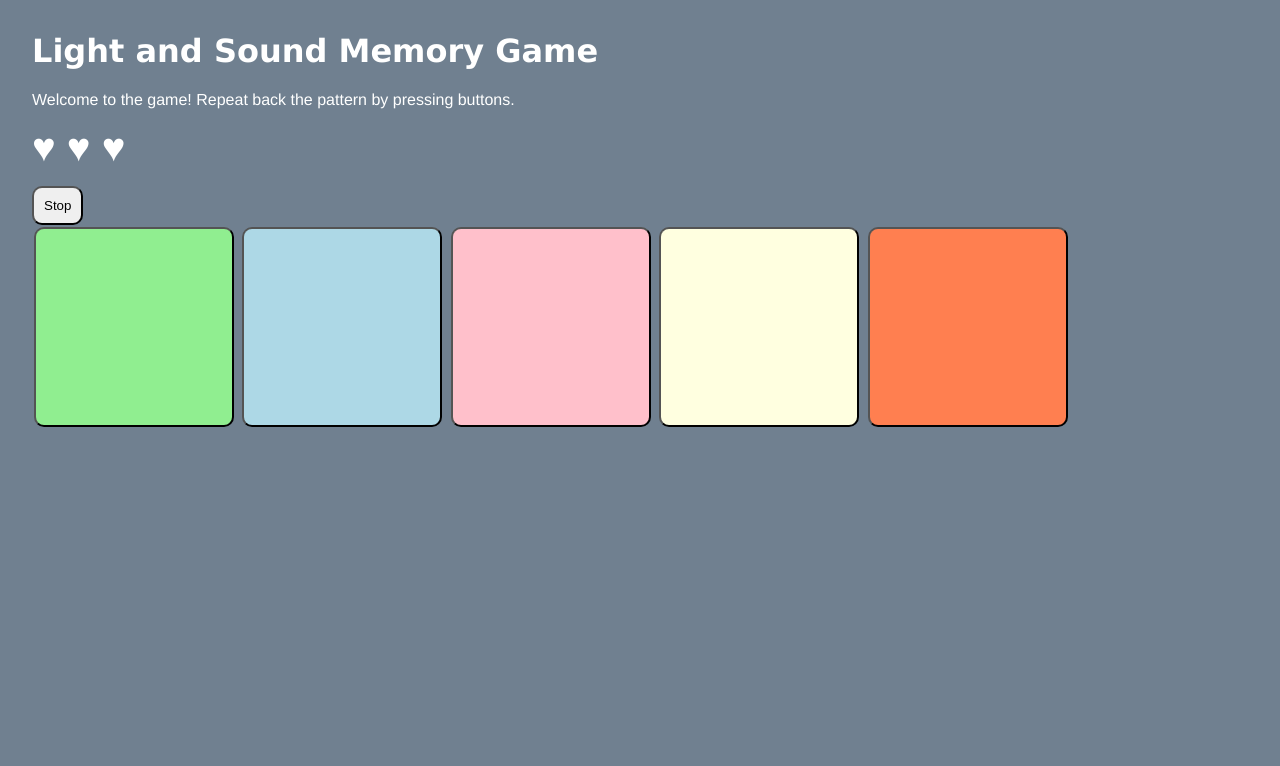
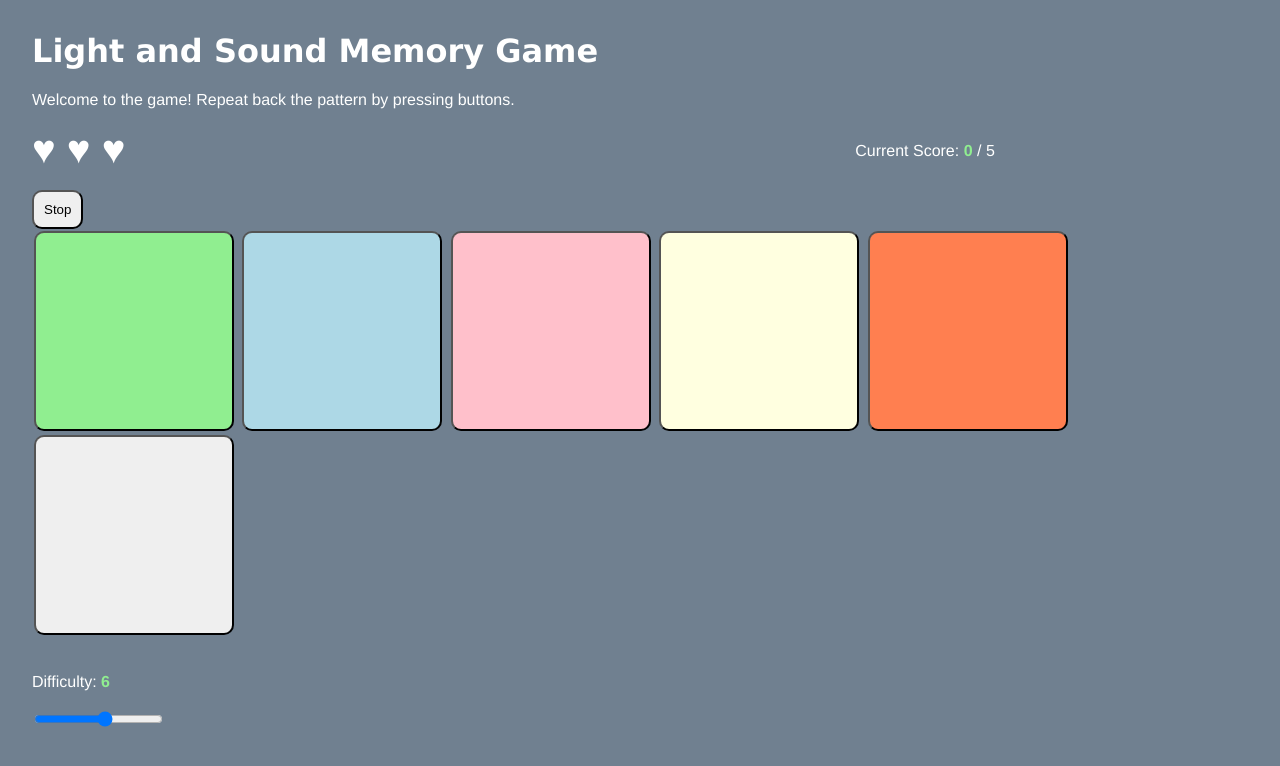
Before and after one commit to ayahia1/Memory-Game, a plain HTML site: page index.html in a window 1280 px wide. Both pictures are taken after a click on the button "Start". Drawn offline with Linux system fonts and the light colour scheme.

Commit message:
More features

```diff
--- a/index.html
+++ b/index.html
@@ -20,20 +20,52 @@
 
     <p1> Welcome to the game! Repeat back the pattern by pressing buttons. </p1>
 
+    <br> <br>
+
+    <div id = "info-container">
+      <span id = "mistakes-cnt"> &hearts; &hearts; &hearts; </span>
+      <span id = "score-info"> Current Score: <b id = "score-val"> 0 </b> / 5 </span>
+    </div>
+
     <br>
 
-    <p> <span id = "mistakes-cnt"> &hearts; &hearts; &hearts; </span> </p>
     <button id = "startBtn" onclick = "startGame()"> Start </button>
     <button id = "stopBtn" class = "hidden" onclick = "stopGame()">  Stop </button>
 
     <div id = "Btn-container">
 
-      <button id = "btn-1" onclick = "guess(1)" onmousedown = "startTone(1)" onmouseup = "stopTone()"> </button>
-      <button id = "btn-2" onclick = "guess(2)" onmousedown = "startTone(2)" onmouseup = "stopTone()"> </button>
-      <button id = "btn-3" onclick = "guess(3)" onmousedown = "startTone(3)" onmouseup = "stopTone()"> </button>
-      <button id = "btn-4" onclick = "guess(4)" onmousedown = "startTone(4)" onmouseup = "stopTone()"> </button>
-      <button id = "btn-5" onclick = "guess(5)" onmousedown = "startTone(5)" onmouseup = "stopTone()"> </button>
+      <button id = "btn-1" onclick = "guess(1)" onmousedown = "startTone(1)" onmouseup = "stopTone()">
+        <img src = "https://cdn.glitch.global/76560269-bec1-49b1-87e5-5c4c8b7a6825/pic6.jpg?v=1646971074446" height ="100%" width="100%"/>
+      </button>
 
+      <button id = "btn-2" onclick = "guess(2)" onmousedown = "startTone(2)" onmouseup = "stopTone()">
+        <img src = "https://cdn.glitch.global/76560269-bec1-49b1-87e5-5c4c8b7a6825/pic5.jpg?v=1646970526750" height ="100%" width="100%"/>
+      </button>
+
+      <button id = "btn-3" onclick = "guess(3)" onmousedown = "startTone(3)" onmouseup = "stopTone()">
+        <img src = "https://cdn.glitch.global/76560269-bec1-49b1-87e5-5c4c8b7a6825/pic4.jpg?v=1646970642554" height ="100%" width="100%"/>
+      </button>
+
+      <button id = "btn-4" onclick = "guess(4)" onmousedown = "startTone(4)" onmouseup = "stopTone()">
+        <img src = "https://cdn.glitch.global/76560269-bec1-49b1-87e5-5c4c8b7a6825/pic3.jpg?v=1646971227408" height ="100%" width="100%"/>
+      </button>
+
+      <button id = "btn-5" onclick = "guess(5)" onmousedown = "startTone(5)" onmouseup = "stopTone()">
+        <img src = "https://cdn.glitch.global/76560269-bec1-49b1-87e5-5c4c8b7a6825/pic2.jpg?v=1646970231397" height ="100%" width="100%"/>
+      </button>
+
+      <button id = "btn-6" onclick = "guess(6)" onmousedown = "startTone(6)" onmouseup = "stopTone(6)">
+        <img src = "https://cdn.glitch.global/76560269-bec1-49b1-87e5-5c4c8b7a6825/pic1.jpg?v=1646970056664" height ="100%" width="100%"/>
+      </button>
+
+    </div>
+    <!-- Difficulty button & Game length button -->
+    <br>
+    <div class="slidecontainer">
+        <br>
+        Difficulty: <strong id = "diff-output" style="color:lightgreen"> 6 </strong>
+      <br> <br>
+      <input type = "range" min = "1" max = "10" value = "6" id = "myRange">
     </div>
 
     <script src="/script.js" defer> </script>
--- a/script.js
+++ b/script.js
@@ -21,13 +21,23 @@ const nextClueWaitTime = 1000; //how long to wait before playing a sequence
 let clueHoldDec = 0; //how much to decrement the clueHoldTime after each turn (speed the game)
                     //initialize to zero (assigned value in startGame function)
 
+//sliders functions & variables for game difficulty
+let slider = document.getElementById("myRange");
+slider.oninput = () => {
+  document.getElementById("diff-output").innerHTML = slider.value;
+};
+let gameDifficulty = 6;
+
+
+//length of the pattern (Game length)
+
 function generatePattern(patternLength){
   //function that generates random patter array of length patternLength
   //the generated pattern contains number from 1 to 5 (since we got 5 buttons)
 
   let newPattern = [];
   for (let i = 0; i < patternLength; i++){
-    let newNum = Math.floor(Math.random() * 5) + 1;
+    let newNum = Math.floor(Math.random() * 6) + 1;
     newPattern.push(newNum);
   }
   return newPattern;
@@ -40,20 +50,23 @@ let startGame = () =>{
   clueHoldTime = 1000;
   guessMistakes = 0;
 
-  pattern = generatePattern(10);
-  console.log(pattern);
+  pattern = generatePattern(5); //generate the patter
 
-  clueHoldDec = Math.floor(Math.floor(9 / 10 * clueHoldTime) / pattern.length);
-  //decrement each time by this value, the final hold time should be close to 1/10 of
-  //the start curHoldTime value
+
+  gameDifficulty = slider.value - 1; //set the game difficulty to the slider's value - 1
+
+  clueHoldDec = Math.floor(Math.floor(gameDifficulty / 10 * clueHoldTime) / pattern.length);
+  //decrement each time by this value, the final hold time should be close to (10 - gameDifficulty)/10 of
+  //the start curHoldTime value = 1000
 
 
   let heartsAllowed = "";
   for (let i = 0; i < max_guess_Mistakes - guessMistakes; i += 1){
     heartsAllowed += `&hearts; `;
   }
+  /* resetting the score and the allowed attempts */
   document.getElementById(`mistakes-cnt`).innerHTML = heartsAllowed;
-
+  document.getElementById(`score-val`).innerHTML = progress;
 
   //swap start and stop buttons
   document.getElementById('startBtn').classList.add('hidden');
@@ -76,7 +89,8 @@ const freqMap = {
   2: 329.6,
   3: 392,
   4: 466.2,
-  5: 500
+  5: 500,
+  6: 261.6
 }
 
 function playTone(btn,len){
@@ -153,7 +167,7 @@ function loseGame(){
 
 function winGame(){
   stopGame();
-  alert("Congratulations. You won!")
+  setTimeout(() => alert("Congratulations. You won!"), 500);
 }
 
 function guess(btn){
@@ -184,16 +198,17 @@ function guess(btn){
 
   //if the click was correct
   if (guessCounter == progress){
+    progress += 1;
+    document.getElementById(`score-val`).innerHTML = progress;
     //if this is the last click in this turn
-    if (progress == pattern.length - 1){
+    if (progress == pattern.length){
       // if last turn, you win the game
       winGame();
     }
     else{
       // if not the last turn, move to the next one
-      progress += 1;
       clueHoldTime -= clueHoldDec;
-      console.log(clueHoldTime)
+      //console.log(clueHoldTime)
       playClueSequence();
     }
   }
--- a/style.css
+++ b/style.css
@@ -21,8 +21,18 @@ button {
 }
 
 .hidden {
+  /*
+  To be used for the stop and start buttons -> remove it from the page strucutre
+  */
   display: none;
 }
+
+
+img{
+  /*Make all images invisible -> hidden but still in the page structure*/
+  visibility: hidden;
+}
+
 
 
 #btn-1 {
@@ -73,7 +83,43 @@ button {
   background-color: brown;
 }
 
+/*
+Color is already good no need to change
+#btn-6{
+  background-color: grey;
+}
+*/
+
+#btn-6:active, #btn-6.lit{
+  background-color: grey;
+}
+
+button:active > img, button.lit > img{
+  visibility: visible;
+}
+
 #mistakes-cnt {
   color: white;
   font-size: 250%;
 }
+
+#score-info{
+  position: absolute;
+  right: 10px;
+  top: 15px;
+}
+
+#info-container {
+  position: relative;
+  width: 80%;
+}
+
+#score-val{
+  color: lightgreen;
+}
+
+#myRange {
+
+  /* need to change slider color */
+
+}
```
Also changed, not shown: 2 other files.
